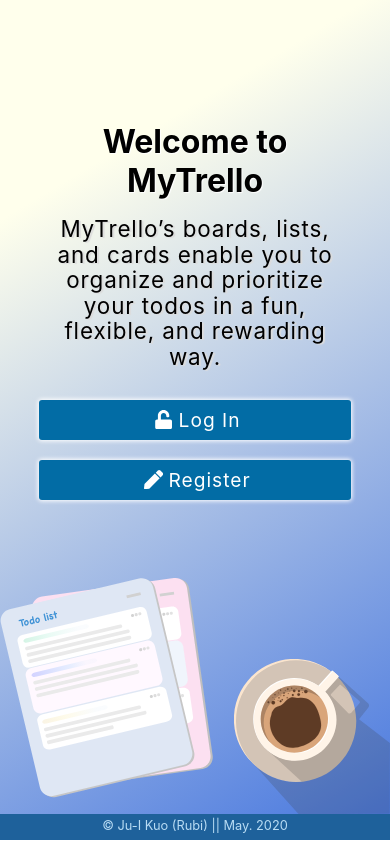
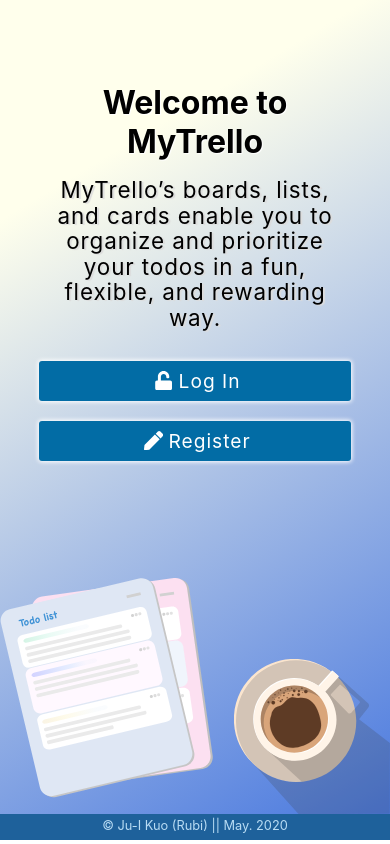
Before and after one commit to rubikuo/MyTrello, a React (Create React App) app in the folder trelloapp/: page / in a window 390 px wide. Built offline with nearby package versions, Linux system fonts and the light colour scheme; a web font is replaced by a local one.

Commit message:
edit media query

```diff
--- a/trelloapp/src/components/Home/Home.scss
+++ b/trelloapp/src/components/Home/Home.scss
@@ -134,6 +134,7 @@
 @media only screen and (max-width: 570px) {
   .Home {
     &__section {
+      margin-top: -10%;
      text-align: center;
     }
     &__img {
@@ -145,6 +146,8 @@
         transform: rotate(-8deg);
       }
     }
+
+
   }
 }
 
```
